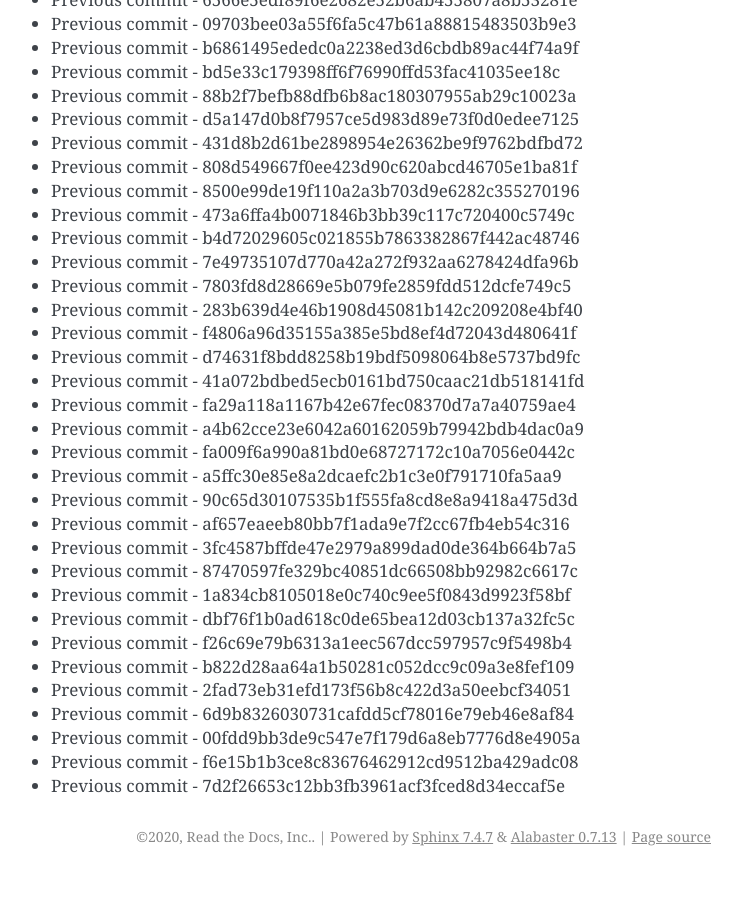
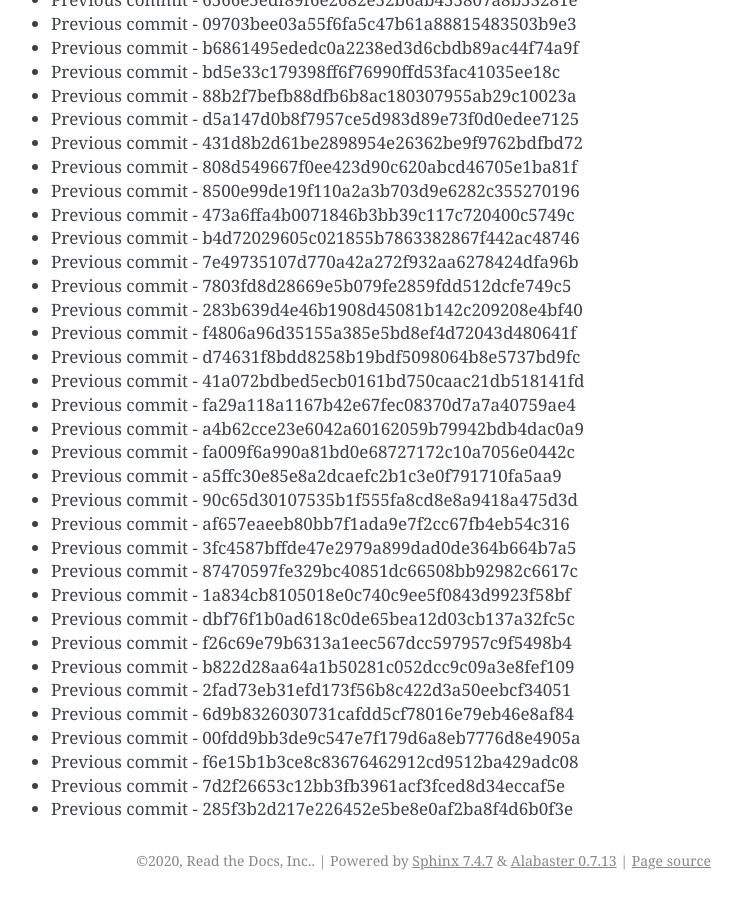
Before and after one commit to readthedocs/rtd-git-stresstest, a Sphinx documentation site: the page built from docs/updates.rst, in a window 1280 px wide and 900 px high, scrolled down 5248 px. Shown: the whole window, without its empty margins (399-1141 px from the left). Built offline with Sphinx 7.4.7, drawn with Linux system fonts in a browser that asks for light colours; before the commit the page ends 6124 px from its top, so only the background shows below that.

Commit message:
Generating commit from previous: 285f3b2d217e226452e5be8e0af2ba8f4d6b0f3e

```diff
--- a/docs/updates.rst
+++ b/docs/updates.rst
@@ -252,3 +252,4 @@ It can be tested for any performance characteristics.
 * Previous commit - 00fdd9bb3de9c547e7f179d6a8eb7776d8e4905a
 * Previous commit - f6e15b1b3ce8c83676462912cd9512ba429adc08
 * Previous commit - 7d2f26653c12bb3fb3961acf3fced8d34eccaf5e
+* Previous commit - 285f3b2d217e226452e5be8e0af2ba8f4d6b0f3e
```
